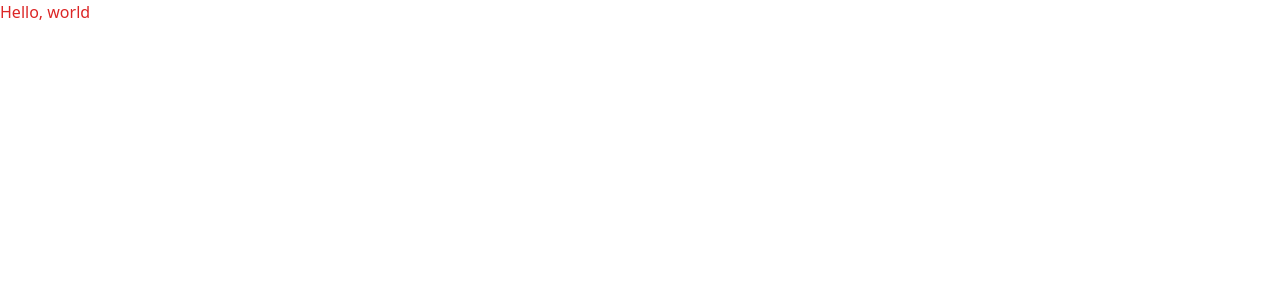
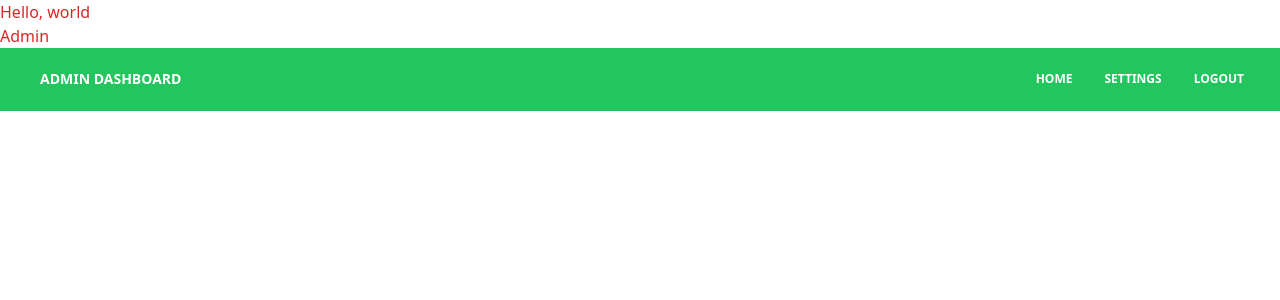
Before and after one commit to iw4-stellar/esgi-challenge-2023, a Vue app in the folder pwa/: page /admin in a window 1280 px wide. Before the commit this address had no page. Shown: the top 300 px of the page. Built offline with nearby package versions, Linux system fonts and the light colour scheme.

Commit message:
Add navbar for admin dashboard

```diff
--- /dev/null
+++ b/pwa/src/components/admin/navbar.vue
@@ -0,0 +1,51 @@
+<!-- Créer une barre de navigation pour le panel admin -->
+
+<template>
+    <nav class="relative flex flex-wrap items-center justify-between px-2 py-3 bg-green-500 mb-3">
+      <div class="container px-4 mx-auto flex flex-wrap items-center justify-between">
+        <div class="w-full relative flex justify-between lg:w-auto px-4 lg:static lg:block lg:justify-start">
+          <a class="text-sm font-bold leading-relaxed inline-block mr-4 py-2 whitespace-nowrap uppercase text-white" href="#">
+            Admin Dashboard
+          </a>
+          <button @click="toggleNavbar" class="text-white cursor-pointer text-xl leading-none px-3 py-1 border border-solid border-transparent rounded bg-transparent block lg:hidden outline-none focus:outline-none" type="button">
+            <i class="fas fa-bars"></i>
+          </button>
+        </div>
+        <div v-bind:class="{'hidden': !showMenu, 'flex': showMenu}" class="lg:flex lg:flex-grow items-center">
+          <ul class="flex flex-col lg:flex-row list-none ml-auto">
+            <li class="nav-item">
+              <a class="px-3 py-2 flex items-center text-xs uppercase font-bold leading-snug text-white hover:opacity-75" href="#">
+                <i class="fas fa-home text-lg leading-lg text-white opacity-75" /><span class="ml-2">Home</span>
+              </a>
+            </li>
+            <li class="nav-item">
+              <a class="px-3 py-2 flex items-center text-xs uppercase font-bold leading-snug text-white hover:opacity-75" href="#">
+                <i class="fas fa-cog text-lg leading-lg text-white opacity-75" /><span class="ml-2">Settings</span>
+              </a>
+            </li>
+            <li class="nav-item">
+              <a class="px-3 py-2 flex items-center text-xs uppercase font-bold leading-snug text-white hover:opacity-75" href="#">
+                <i class="fas fa-sign-out-alt text-lg leading-lg text-white opacity-75" /><span class="ml-2">Logout</span>
+              </a>
+            </li>
+          </ul>
+        </div>
+      </div>
+    </nav>
+  </template>
+
+  <script lang="ts">
+  export default {
+      name: 'admin-navbar',
+    data() {
+      return {
+        showMenu: false
+      };
+    },
+    methods: {
+      toggleNavbar() {
+        this.showMenu = !this.showMenu;
+      }
+    }
+  };
+  </script>
--- a/pwa/src/plugins/router.ts
+++ b/pwa/src/plugins/router.ts
@@ -2,6 +2,11 @@ import { createRouter, createWebHistory } from 'vue-router'
 import type { RouteRecordRaw } from 'vue-router'
 
 const routes: RouteRecordRaw[] = [
+  {
+    path: '/admin',
+    name: 'Admin',
+    component: () => import('../views/Admin.vue'),
+  },
 ]
 
 const history = createWebHistory()
--- /dev/null
+++ b/pwa/src/views/Admin.vue
@@ -0,0 +1,17 @@
+<template>
+    <div class="app">
+        <p class="text-red-600">Admin</p>
+        <AdminNavBar></AdminNavBar>
+        <router-view></router-view>
+    </div>
+</template>
+
+<script lang="ts">
+import  AdminNavBar  from '../components/admin/navbar.vue'
+export default {
+    name: 'Admin',
+    components: {
+        AdminNavBar
+    }
+}
+</script>
```
Also changed, not shown: 1 other file (tests, documents, lock files or other folders).
